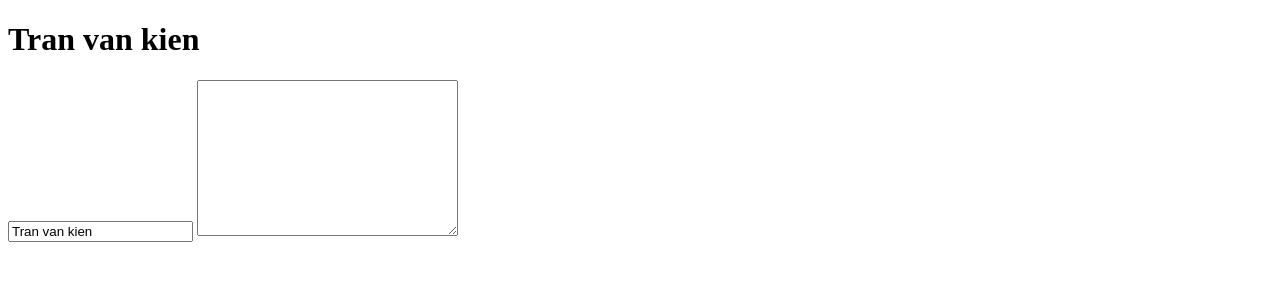
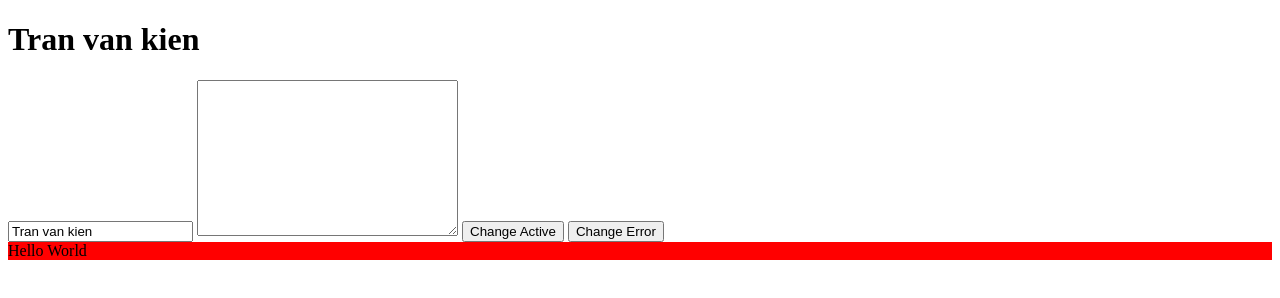
Before and after one commit to kienhi123/Learn-VueJs, a plain HTML site: page class-style-bindingjs.html in a window 1280 px wide. Drawn offline with nearby package versions, Linux system fonts and the light colour scheme.

Commit message:
Bai-10 Ràng buộc Class bằng VueJs

```diff
--- a/class-style-bindingjs.html
+++ b/class-style-bindingjs.html
@@ -9,6 +9,11 @@
     <title>Document</title>
     <script src="https://cdn.jsdelivr.net/npm/vue@2.7.13/dist/vue.js"></script>
 
+    <style>
+        .demo {
+            background-color: red;
+        }
+    </style>
 </head>
 
 <body>
@@ -18,6 +23,9 @@
         <h2>{{about}}</h2>
         <input v-model="username" type="text" placeholder="NHập username">
         <textarea v-model="about" cols="30" rows="10"></textarea>
+        <button v-on:click="changeActive">Change Active</button>
+        <button v-on:click="changeError">Change Error</button>
+        <div class="demo" v-bind:class="objClass">Hello World</div>
     </div>
 
 </body>
@@ -28,11 +36,27 @@
         el: '#app',
         data: {
             username: 'Tran van kien',
-            about: ''
+            about: '',
+            textClass: "active",
+            isActive: false,
+            isError: true
         },
         methods: {
-
+            changeActive() {
+                this.isActive = !this.isActive
+            },
+            changeError() {
+                this.isError = !this.isError
+            }
         },
+        computed: {
+            objClass: function () {
+                return {
+                    active: this.isActive,
+                    error: this.isError
+                }
+            }
+        }
     })
 </script>
 
```
